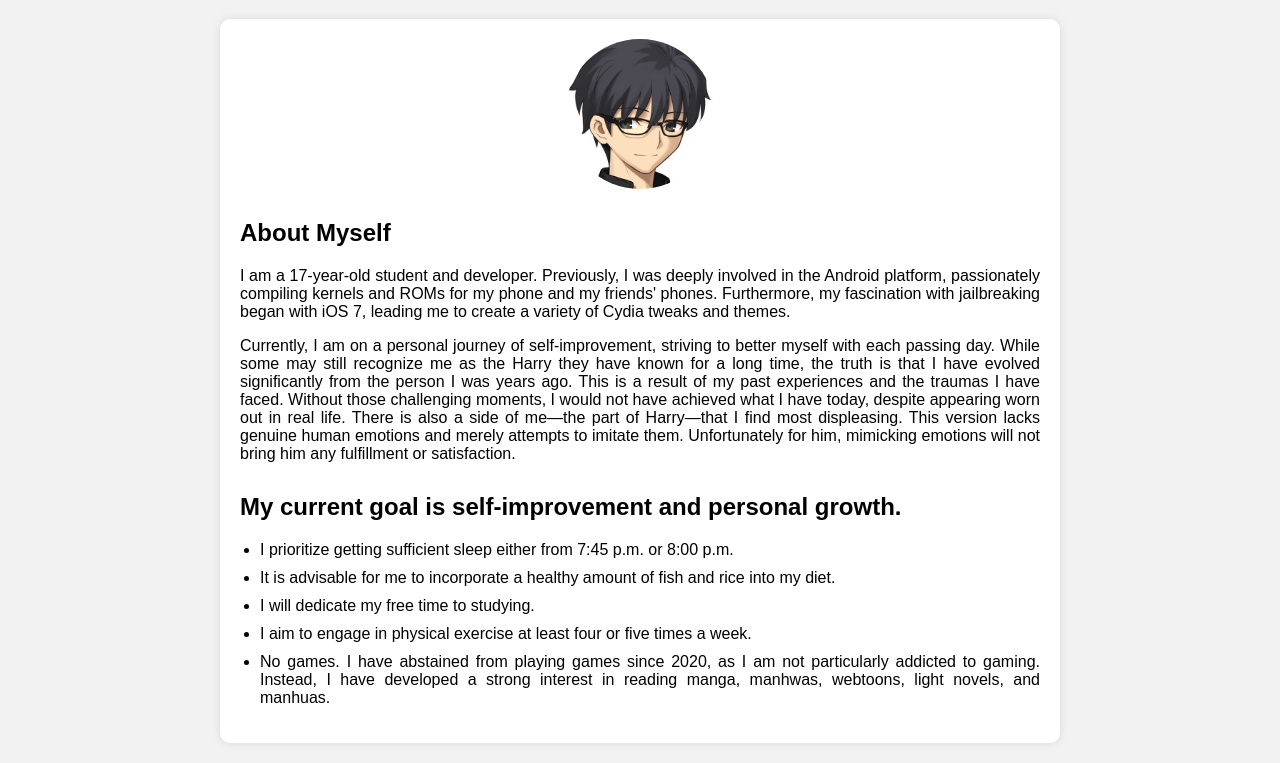
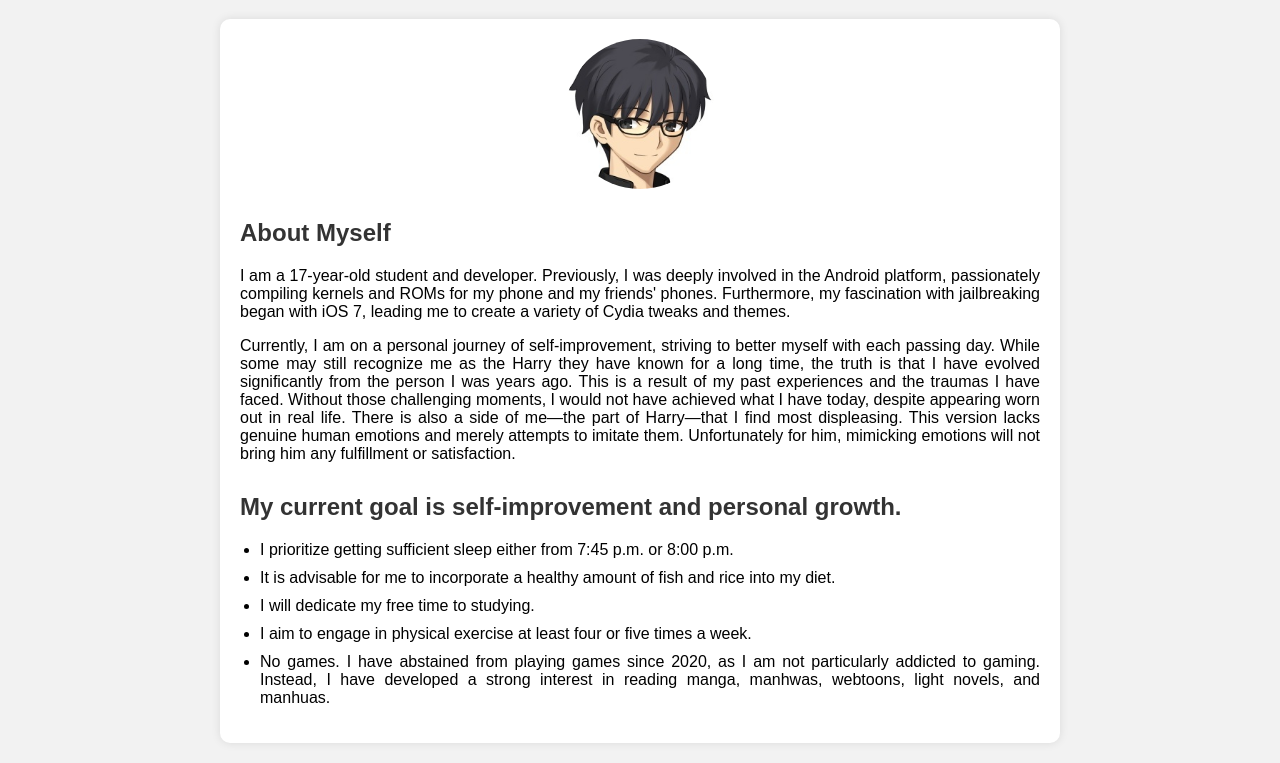
Before and after one commit to HariMatoson/HariMatoson, a plain HTML site: page index.html in a window 1280 px wide. Shown: the part 78-841 px from the top of the page. Drawn offline with Linux system fonts and the light colour scheme.

Commit message:
UPDATE UI design

```diff
--- a/index.html
+++ b/index.html
@@ -50,10 +50,13 @@
 
     h2 {
       margin-top: 30px;
+      color: #333;
+      font-size: 24px;
     }
 
     ul {
       padding-left: 20px;
+      margin-top: 10px;
     }
 
     li {
```
